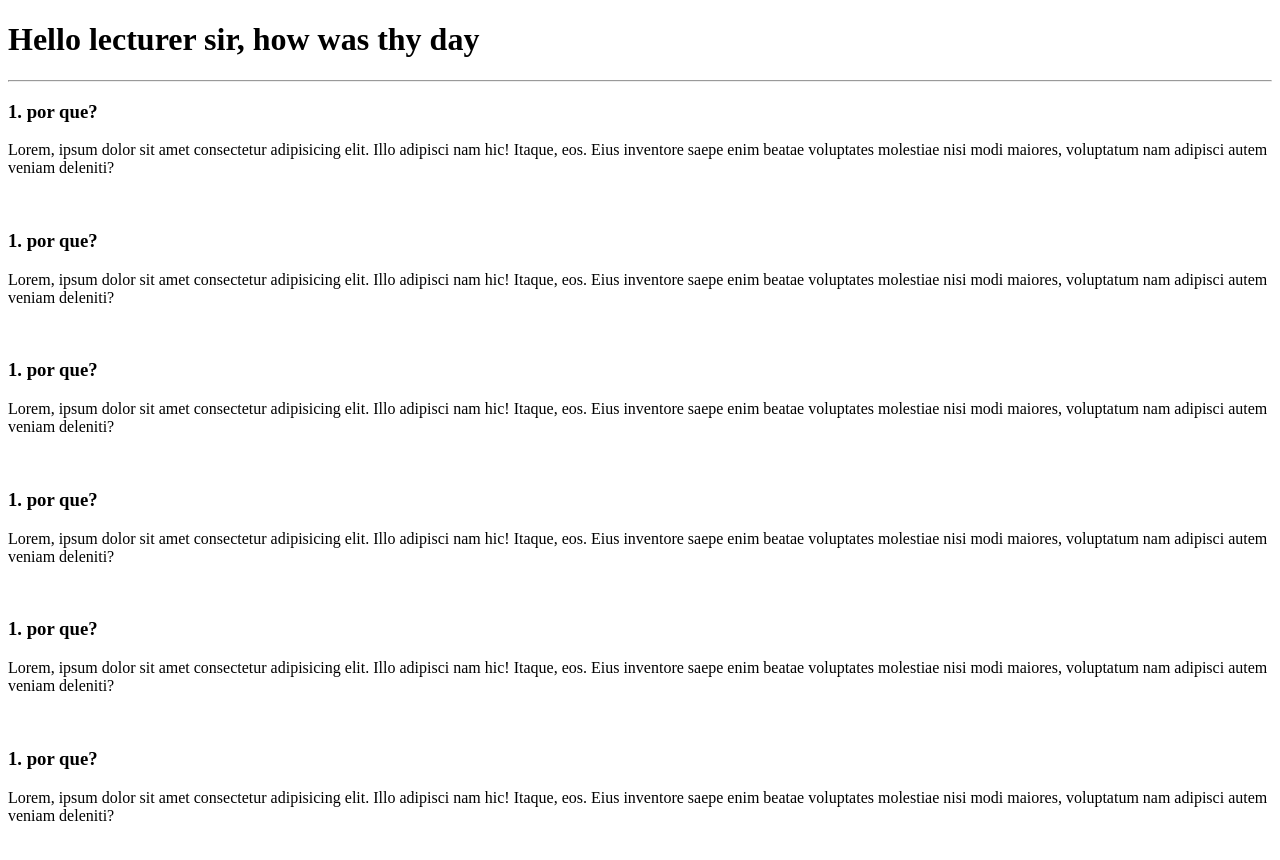
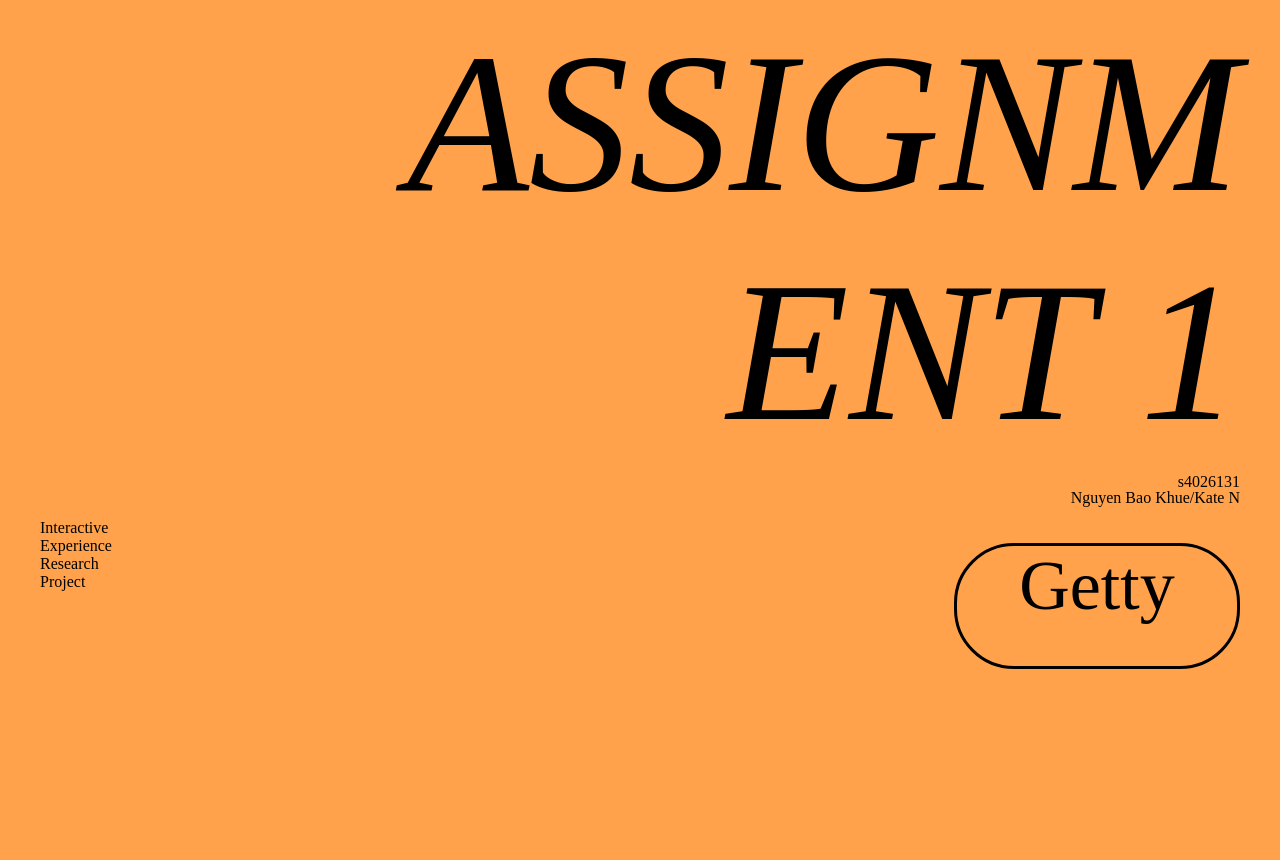
Before and after one commit to kate-rmit/kate-rmit.github.io, a plain HTML site: page ASM1/index.html in a window 1280 px wide. Shown: the top 860 px of the page. Drawn offline with Linux system fonts and the light colour scheme.

Commit message:
test animation and create asm 1
test animation kind of work, research more on the var(--) thing

```diff
--- a/ASM1/index.html
+++ b/ASM1/index.html
@@ -4,34 +4,39 @@
     <meta charset="UTF-8">
     <meta name="viewport" content="width=device-width, initial-scale=1.0">
     <title>Assignment 1</title>
+
+<link href="https://fonts.googleapis.com/css2?family=Spectral:ital,wght@0,200;0,300;0,400;0,500;0,600;0,700;0,800;1,200;1,300;1,400;1,500;1,600;1,700;1,800&display=swap" rel="stylesheet">
+<link rel="stylesheet" href="style.css">
 </head>
 
 <body>
-    <h1> Hello lecturer sir, how was thy day</h1>
-<hr>
+  <section class="grid1">
+    <div class="heading item1">
+        ASSIGNM
+        <br>
+        ENT 1
+    </div>
+    <div class="heading item2">
+        <p> s4026131</p>
+      <p>Nguyen Bao Khue/Kate N</p>
+    </div>
+   <!-- problem: use h1,h2-> weird spacing -->
 
-<h3>1. por que?</h3>
-<p> Lorem, ipsum dolor sit amet consectetur adipisicing elit. Illo adipisci nam hic! Itaque, eos. Eius inventore saepe enim beatae voluptates molestiae nisi modi maiores, voluptatum nam adipisci autem veniam deleniti?</p>
-<br>
+  <div class="heading item3" >
+     Getty
+    </div>
 
-<h3>1. por que?</h3>
-<p> Lorem, ipsum dolor sit amet consectetur adipisicing elit. Illo adipisci nam hic! Itaque, eos. Eius inventore saepe enim beatae voluptates molestiae nisi modi maiores, voluptatum nam adipisci autem veniam deleniti?</p>
-<br>
+  <div class="heading item4">
+    <div>Interactive</div>
+    <div>Experience</div>
+    <div>Research</div>
+    <div>Project</div>
+  </div>
 
-<h3>1. por que?</h3>
-<p> Lorem, ipsum dolor sit amet consectetur adipisicing elit. Illo adipisci nam hic! Itaque, eos. Eius inventore saepe enim beatae voluptates molestiae nisi modi maiores, voluptatum nam adipisci autem veniam deleniti?</p>
-<br>
+</section>
 
-<h3>1. por que?</h3>
-<p> Lorem, ipsum dolor sit amet consectetur adipisicing elit. Illo adipisci nam hic! Itaque, eos. Eius inventore saepe enim beatae voluptates molestiae nisi modi maiores, voluptatum nam adipisci autem veniam deleniti?</p>
-<br>
-
-<h3>1. por que?</h3>
-<p> Lorem, ipsum dolor sit amet consectetur adipisicing elit. Illo adipisci nam hic! Itaque, eos. Eius inventore saepe enim beatae voluptates molestiae nisi modi maiores, voluptatum nam adipisci autem veniam deleniti?</p>
-<br>
-
-<h3>1. por que?</h3>
-<p> Lorem, ipsum dolor sit amet consectetur adipisicing elit. Illo adipisci nam hic! Itaque, eos. Eius inventore saepe enim beatae voluptates molestiae nisi modi maiores, voluptatum nam adipisci autem veniam deleniti?</p>
 
 
 </body>
+
+</html>
--- /dev/null
+++ b/asm1/style.css
@@ -0,0 +1,56 @@
+body{
+    font-family: static;
+    color: rgb(0, 0, 0);
+    background-color: rgb(255, 162, 75);
+    width: auto;
+    height: 5000px;
+    justify-content: center;
+}
+/* heading part */
+.grid1{
+    justify-content: center;
+    display: grid;
+    grid-template-columns:  repeat(3, 25rem);
+    grid-template-rows: auto 53px 150px ;
+}
+/* row 1 was 100px but text was 140 px -> weird spacing problem, text allign in the middle of the collumn */
+
+.item1{
+    font-size: 200px;
+    font-weight: 100;
+    font-style: italic;
+    grid-column:3 ;
+    grid-row:1 ;
+    text-align: right;
+    justify-self: end;
+}
+.item2{
+    grid-area: 2/3;
+
+    text-align: right;
+    line-height: 0;
+}
+
+.item3{
+    border-style: solid;
+    border-radius: 60px;
+    width: 280px;
+    height: 120px;
+    text-align: center;
+grid-area: 3/3;
+justify-self: end;
+align-self: flex-end;
+font-size: 70px;
+}
+
+/* .rec1{
+    width: 50px;
+    height: 50px;
+    color: blue;
+    border-color: black;
+} */
+
+.item4{
+grid-area: 3/1;
+
+}
--- /dev/null
+++ b/test/style.css
@@ -0,0 +1,101 @@
+body{
+    font-family: Cormorant Garamond;
+    font-weight: 700;
+    color: rgb(151, 128, 111);
+    justify-content: center;
+}
+
+li{
+    font-style: italic;
+
+}
+:root{
+--clr-accent: red;}
+
+*::before,
+*::after {
+    box-sizing: border-box;
+}
+
+/* infinite wrapper
+utube url:https://youtu.be/SgmNxE9lWcY?si=4Ag8u9knxfaiBFz7
+*/
+.wrapper{
+    border: 1px solid black;
+    width: 90%;
+    height: 100px;
+    max-width: 1536px;
+    margin-top: 5rem;
+    margin-inline: auto;
+    position: relative;
+
+}
+
+
+.item{
+    width: 200px;
+    height: 100px;
+    background-color: gold;
+    border-radius: 6px;
+    position: absolute;
+    left: 100%;
+    animation-name: scrollLeft;
+    animation-duration: 3s;
+    animation-timing-function: linear;
+    animation-iteration-count: infinite;
+}
+
+@keyframes scrollLeft {
+    to {
+      left: -200px;
+    } }
+
+
+
+
+
+    .button{
+    width: 7.5rem;
+    height: 2.5rem;
+    font-family: garamond;
+    font-weight: 550;
+    color: var(--clr-accent);
+    /* need to clarify --clr-accent in root */
+    border: 10px white;
+    border-radius: 5px;
+
+
+transition: transform 0.3s ease-in-out;
+
+    /* transition-property: transform ;
+    transition-duration: 0.3s;
+    -o-transition-timing-function: ease-in-out;
+    -o-transition-delay: ; */
+}
+
+.button:hover {
+color: rgb(8, 224, 37) ;
+transform: translateY(-10px);
+
+}
+
+
+/*
+circle with gradient, dk how to add noise
+
+.element{
+    --lines: 0,00rem;
+    width: 20rem;
+    height: 20rem;
+    border-radius: 50rem;
+    justify-content: center;
+    background: radial-gradient(circle at 30% 90%, rgb(255, 98, 0), rgba(0,0,0,0));
+    mask: repeat radial gradient(circle at center,
+     #000,
+    var(--lines),
+    #000,0,#0000,
+     calc( var (--lines) * 2),
+     #000);
+
+     -> var(--lines) need clarification (prob)
+} */
```
Also changed, not shown: test/index.html (added, +48 -0 lines), week2/index.html (+20 -1 lines), 1 other file.
